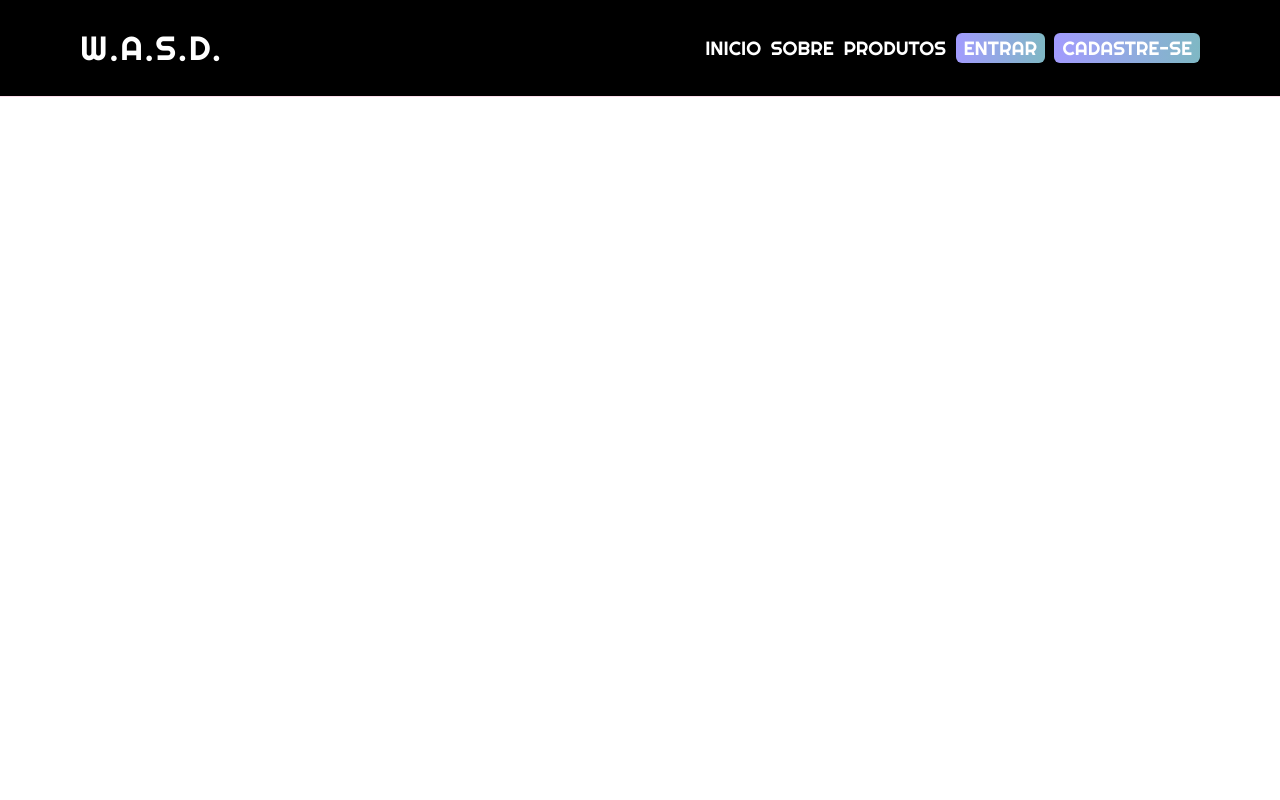
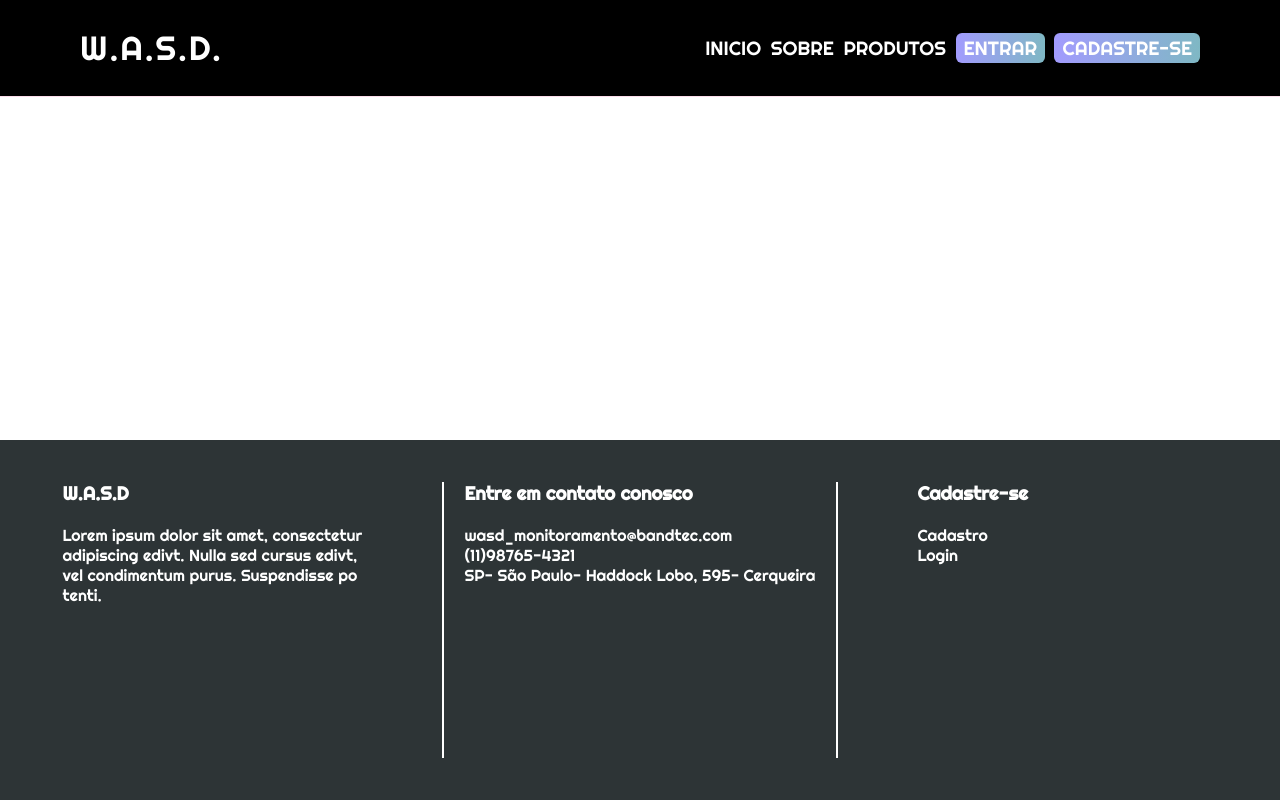
Before and after one commit to W-A-S-D/-institutional-website, a plain HTML site: page index.html in a window 1280 px wide. Drawn offline with Linux system fonts and the light colour scheme.

Commit message:
Developing footer

```diff
--- /dev/null
+++ b/css/footer.css
@@ -0,0 +1,39 @@
+footer{
+    background: #2d3436;
+    color: #FFF;
+    position: absolute;
+	bottom: 0;
+    width: 100%;
+    height: 45vh;
+    display: flex;
+    align-items: center;
+    justify-content: center;
+}
+.sectionHolder{
+    width: 100vw;
+    height: 85%;
+    display: flex;
+    align-items: center;
+    justify-content: center;
+    flex-direction: row;
+}
+.footerSection{
+    height: 90%;
+    display: flex;
+    flex-direction: column;
+    justify-content: flex-start;
+    min-width: 300px;
+}
+.sectionHolder .footerSection:nth-child(2){
+    border-right: 2px solid white;
+    padding: 0 20px;
+    border-left: 2px solid white;
+    margin: 0 80px 0 80px;
+}
+.textfooter{
+    word-break: break-all;
+    max-width: 300px;
+}
+.footerSection ul{
+    list-style: none;
+}
--- a/css/main.css
+++ b/css/main.css
@@ -1,12 +1,16 @@
 @import url('https://fonts.googleapis.com/css2?family=Righteous&display=swap');
 
+*{
+    margin     : 0;
+    padding    : 0;
+    box-sizing: border-box;
+}
 body,
 ul {
     margin     : 0;
     padding    : 0;
     font-family: 'Righteous';
 }
-
 .header {
     box-sizing     : border-box;
     height         : 80px;
@@ -79,7 +83,7 @@ a:hover {
     }
 
     #menu a {
-        width: 100%;
+        width        : 100%;
         padding      : 1rem 0;
         margin       : 0 3rem;
         border-bottom: 2px solid rgba(209, 209, 209, 0.568);
@@ -100,7 +104,7 @@ a:hover {
     }
 
     #hamburger {
-        color: #FFF;
+        color     : #FFF;
         border-top: 3px solid;
         width     : 20px;
     }
--- a/index.html
+++ b/index.html
@@ -7,6 +7,7 @@
     <meta name="viewport" content="width=device-width, initial-scale=1.0">
     <title>W.A.S.D.</title>
     <link rel="stylesheet" href="css/main.css">
+    <link rel="stylesheet" href="css/footer.css">
     <link rel="shortcut icon" href="img/logo-original.svg" type="image/x-icon">
 </head>
 
@@ -14,7 +15,8 @@
     <header class="header">
         <label class="logo">W.A.S.D.</label>
         <nav id="navbar">
-            <button aria-label="Abrir Menu" id="btn-mobile" aria-haspopup="true" aria-controls="menu" aria-expanded="false">
+            <button aria-label="Abrir Menu" id="btn-mobile" aria-haspopup="true" aria-controls="menu"
+                aria-expanded="false">
                 <span id="hamburger"></span>
             </button>
             <ul id="menu">
@@ -29,6 +31,46 @@
 
     <script src="script/index.js"></script>
 
+    <footer>
+        <div class="sectionHolder">
+            <div class="footerSection">
+                <h3>W.A.S.D</h3>
+                <br>
+                <p class="textfooter">Lorem ipsum dolor sit amet, consectetur adipiscing edivt. Nulla sed cursus
+                    edivt, vel condimentum
+                    purus.
+                    Suspendisse potenti.
+                </p>
+            </div>
+            <div class="footerSection">
+                <h3>Entre em contato conosco</h3>
+                <br>
+                <ul>
+                    <li>
+                        <p>wasd_monitoramento@bandtec.com</p>
+                    </li>
+                    <li>
+                        <p>(11)98765-4321</p>
+                    </li>
+                    <li>
+                        <p>SP- São Paulo- Haddock Lobo, 595- Cerqueira</p>
+                    </li>
+                </ul>
+            </div>
+            <div class="footerSection">
+                <h3>Cadastre-se</h3>
+                <br>
+                <ul>
+                    <li>
+                        <p>Cadastro</p>
+                    </li>
+                    <li>
+                        <p>Login</p>
+                    </li>
+                </ul>
+            </div>
+        </div>
+    </footer>
 </body>
 
 </html>
```
